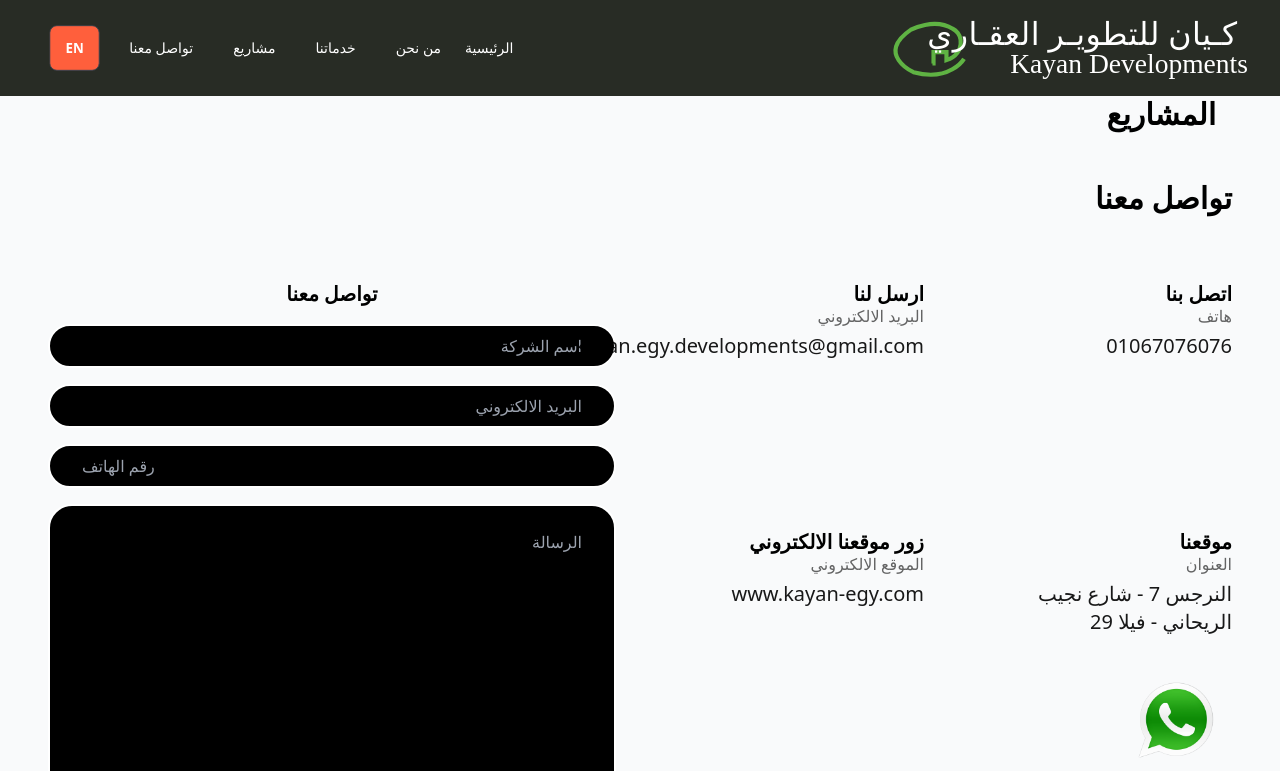
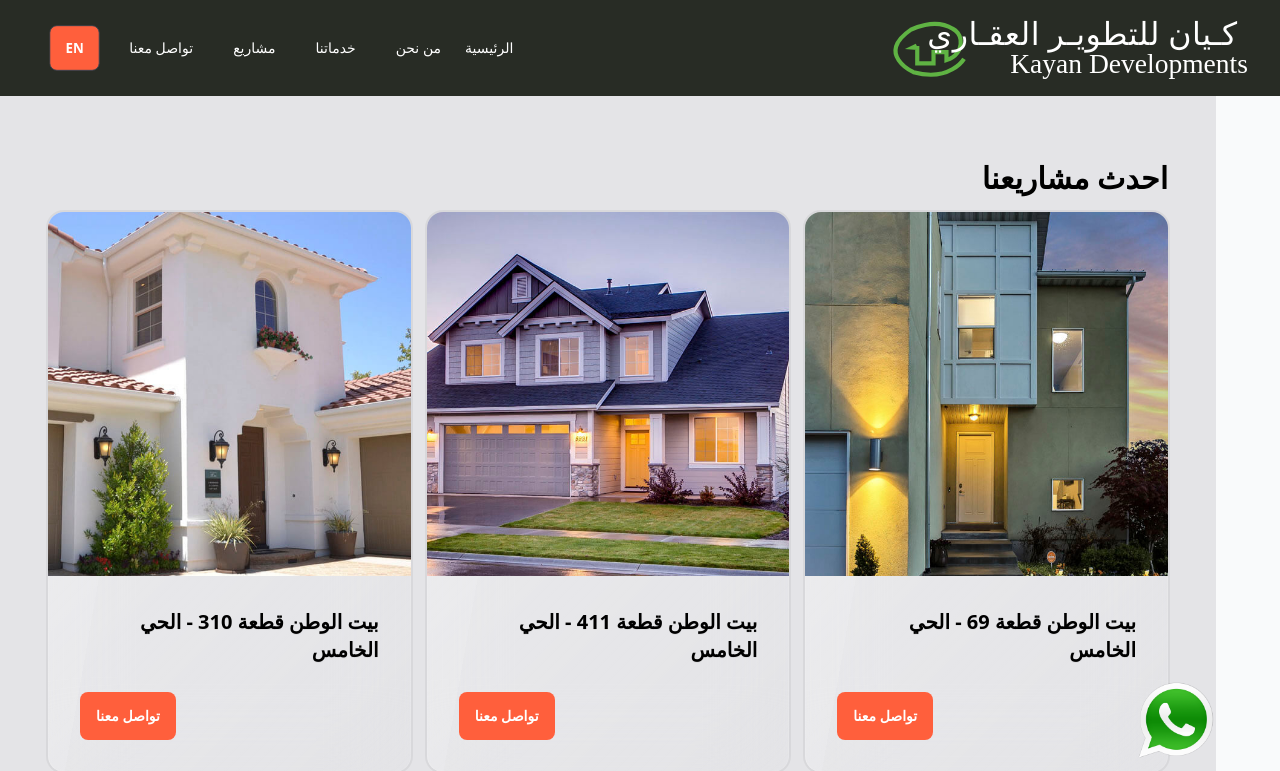
Before and after one commit to Borio991/Kayan-egy, a Next.js app: page /equipments in a window 1280 px wide. Shown: the top 771 px of the page. Built offline with nearby package versions, Linux system fonts and the light colour scheme.

Commit message:
added projects Page

```diff
--- a/components/HomePage/Equipments.js
+++ b/components/HomePage/Equipments.js
@@ -3,7 +3,7 @@ import Title from '../ui/Title'
 import LangContext from '../../utils/store'
 import HomePageEquipmentsCard from '../ui/HomePageEquipmentsCard'
 
-export default function Equipments() {
+export default function Equipments({ url }) {
   const { en } = useContext(LangContext)
   return (
     <div className="bg-zinc-200 px-4 py-2 sm:px-6 md:py-8 lg:px-12">
@@ -11,6 +11,7 @@ export default function Equipments() {
         <Title>{en ? 'Our Projects' : 'احدث مشاريعنا'}</Title>
         <div className="grid grid-cols-1 gap-4 md:grid-cols-2 lg:grid-cols-3">
           <HomePageEquipmentsCard
+            url={url}
             src="/images/project-section/property-1.jpg"
             title={
               en
@@ -19,6 +20,7 @@ export default function Equipments() {
             }
           />
           <HomePageEquipmentsCard
+            url={url}
             src="/images/project-section/property-2.jpg"
             title={
               en
@@ -27,6 +29,7 @@ export default function Equipments() {
             }
           />
           <HomePageEquipmentsCard
+            url={url}
             src="/images/project-section/property-3.jpg"
             title={
               en
@@ -35,6 +38,7 @@ export default function Equipments() {
             }
           />
           <HomePageEquipmentsCard
+            url={url}
             src="/images/project-section/property-4.jpg"
             title={
               en
--- a/components/ui/HomePageEquipmentsCard.js
+++ b/components/ui/HomePageEquipmentsCard.js
@@ -2,7 +2,7 @@ import Link from 'next/link'
 import React, { useContext } from 'react'
 import LangContext from '../../utils/store'
 
-export default function HomePageEquipmentsCard({ title, src, subtitle }) {
+export default function HomePageEquipmentsCard({ title, src, subtitle, url }) {
   const { en } = useContext(LangContext)
   return (
     <div className="card glass max-h-[560px] max-w-[80]">
@@ -13,9 +13,15 @@ export default function HomePageEquipmentsCard({ title, src, subtitle }) {
         <h2 className="card-title">{title}</h2>
         <p>{subtitle}</p>
         <div className="card-actions justify-end">
-          <Link href="/equipments">
+          <Link href={url ? '/contact' : '/equipments'}>
             <button className="btn border-0 bg-redish text-white hover:bg-red-500 hover:text-black">
-              {en ? 'view more' : 'عرض المزيد'}
+              {en
+                ? url
+                  ? 'contact us'
+                  : 'view more'
+                : url
+                ? 'تواصل معنا'
+                : 'عرض المزيد'}
             </button>
           </Link>
         </div>
--- a/components/ui/SliderImg.js
+++ b/components/ui/SliderImg.js
@@ -7,7 +7,7 @@ export default function SliderImg({ src, heading1, heading2, cta }) {
   const { en } = useContext(LangContext)
   return (
     <div className="relative bg-darkColor">
-      <img loading="lazy" src={src} alt="" className="opacity-75" />
+      <img loading="eager" src={src} alt="" className="opacity-75" />
       <div className={`absolute top-[20%] left-[15%]`}>
         <motion.h2
           className="mb-4 text-left font-bold text-textColorDark sm:text-xl md:mb-12 md:text-2xl lg:text-4xl"
--- a/pages/equipments/index.js
+++ b/pages/equipments/index.js
@@ -3,15 +3,17 @@ import Page from '../../components/layout/Page'
 import Title from '../../components/ui/Title'
 import LangContext from '../../utils/store'
 import { useContext } from 'react'
+import Equipements from '../../components/HomePage/Equipments'
 
 export default function Projects() {
   const { en } = useContext(LangContext)
 
   return (
-    <Page title="Equipments">
+    <Page title="projects">
       <main className="mt-24  max-w-[95vw] ">
         <div className={`${en ? '' : 'rtl'} mx-auto max-w-7xl`}>
-          <Title> {en ? 'Our Projects' : 'المشاريع'} </Title>
+          {/* <Title> {en ? 'Our Projects' : 'المشاريع'} </Title> */}
+          <Equipements url={true} />
         </div>
       </main>
     </Page>
```
